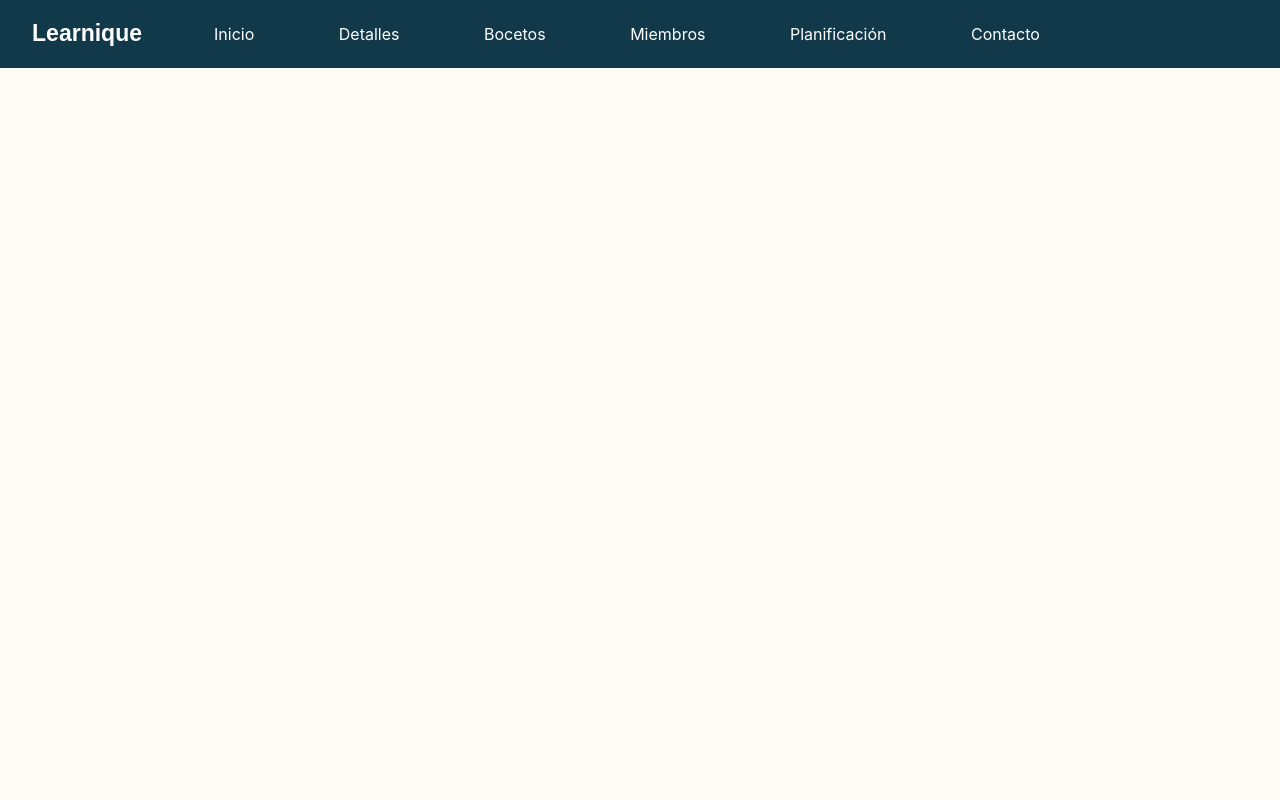
After one commit to azulnogueraa/Proyecto_AW, a PHP site: page /miembros.html in a window 1280 px wide. The commit adds this page. Run offline with PHP 8.4, Linux system fonts and the light colour scheme.

```diff
--- /dev/null
+++ b/index.css
@@ -0,0 +1,99 @@
+body, html{
+    font-family: 'Inter', Arial, sans-serif;
+    background-color: #FEFBF4;
+    margin-left: 50px;
+    margin-right: 50px;
+    padding: 0;
+    color: #123949;
+    justify-content: center;
+    height: 100%;
+    display: flex;
+    align-items: center;
+
+}
+
+
+/* Barra de contenido */
+
+.topbar {
+    background-color: #123949;
+    overflow: hidden;
+    display: flex;
+    width: 100vw;
+    left: 0;
+    right: 0;
+    top: 0;
+    position:fixed
+}
+
+.topbar-item {
+    float: center;
+    display:inline-grid;
+    color: white;
+    text-align: center;
+    padding: 24px 40px;
+    text-decoration: none;
+
+}
+
+.topbar-item:hover {
+    background-color: #fefbf49e;
+    color: black;
+}
+
+
+@media screen and (max-width: 600px) {
+    .topbar-item {
+        float: none;
+        display: block;
+        text-align: left;
+    }
+}
+
+.topbar-name {
+    float: left;
+    display: block;
+    color: white;
+    text-align: center;
+    padding: 10px 16px;
+    text-decoration: none;
+    font-family: sans-serif;
+    font-weight: bolder;
+    font-size:larger;
+    text-align: center;
+}
+
+
+
+/* Introducción */
+
+h1 {
+    font-size: 3em;
+    margin: 0;
+    padding: 0;
+}
+
+.intro {
+    display: grid;
+    grid-template-columns: auto auto;
+    gap: 20px;
+    padding: 20px;
+}
+
+.logo img {
+    max-width: 100%;
+    max-width: 300px;
+    height: auto;
+    margin: 0 auto;
+}
+
+.texto {
+    display: flex;
+    flex-direction: column;
+    justify-content: center;
+}
+
+p{
+    margin: 0;
+    padding: 5px;
+}
--- /dev/null
+++ b/miembros.html
@@ -0,0 +1,31 @@
+<!-- datos de los miembros del grupo. -->
+<!DOCTYPE html>
+<html lang="es">
+<head>
+    <meta charset="UTF-8">
+    <meta name="viewport" content="width=device-width, initial-scale=1.0">
+    <title>Introdución del Proyecto</title>
+    <link rel="icon" href="img/logo.jpg" type="image/png">
+    <link rel="stylesheet" href="index.css">
+</head>
+<body>
+    <!-- topbar -->
+    <div class="topbar">
+
+        <!-- Learnique -->
+        <div class="topbar-name">
+            <a class="topbar-name">Learnique</a>
+        </div>
+
+        <!-- topbar items -->
+        <div>
+            <a href="index.html" class="topbar-item">Inicio</a>
+            <a href="detalles.html" class="topbar-item">Detalles</a>
+            <a href="bocetos.html" class="topbar-item">Bocetos</a>
+            <a href="miembros.html" class="topbar-item">Miembros</a>
+            <a href="planificacion.html" class="topbar-item">Planificación</a>
+            <a href="contacto.html" class="topbar-item">Contacto</a>
+        </div>
+
+    </div>
+</body>
```
Also changed, not shown: CSS/contacto.css (deleted, +0 -13 lines), CSS/detalles.css (deleted, +0 -53 lines), CSS/index.css (deleted, +0 -47 lines), bocetos.html (added, +31 -0 lines), bocetos.php (deleted, +0 -17 lines), contacto.css (added, +63 -0 lines), contacto.html (renamed from contacto.php, +20 -5 lines), detalles.css (renamed from CSS/topbar.css, +56 -0 lines), detalles.html (renamed from detalles.php, +20 -5 lines), index.html (renamed from index.php, +21 -5 lines), miembros.php (deleted, +0 -16 lines), planificacion.html (renamed from planificacion.php, +20 -5 lines), topbar.html (deleted, +0 -20 lines).
